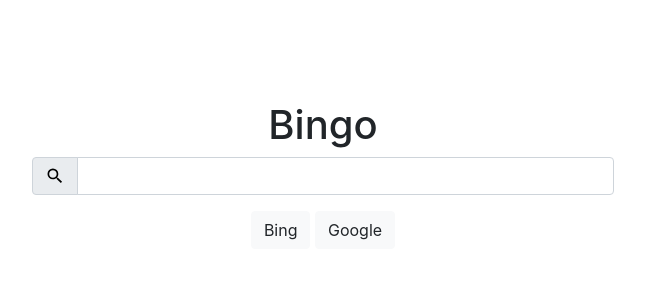
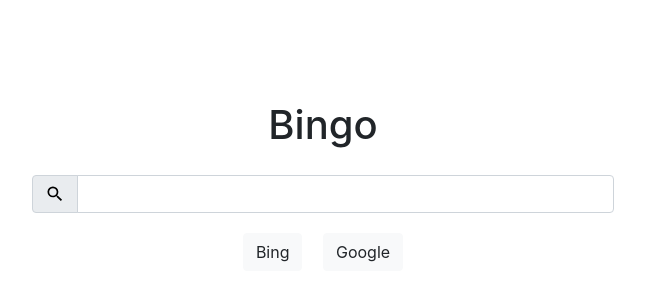
Before and after one commit to Hkmu/bingo, a Svelte app: page / in a window 1280 px wide. Shown: the part 64-364 px from the top of the page, without its empty margins (317-962 px from the left). Built offline with nearby package versions, Linux system fonts and the light colour scheme.

Commit message:
update style

```diff
--- a/src/App.svelte
+++ b/src/App.svelte
@@ -28,7 +28,7 @@
   }
 
   .operation {
-    margin-top: 12px;
+    margin-top: 20px;
   }
 
   .icon {
@@ -43,10 +43,23 @@
     width: 100%;
   }
 
+  h1 {
+    margin-bottom: 26px;
+  }
+
   form {
     width: 582px;
     position: absolute;
     top: 20%;
+  }
+
+  .form-control:focus {
+    border-color: rgb(206, 212, 218);
+    box-shadow: none;
+  }
+
+  button:first-child {
+    margin-right: 16px;
   }
 </style>
 
```
